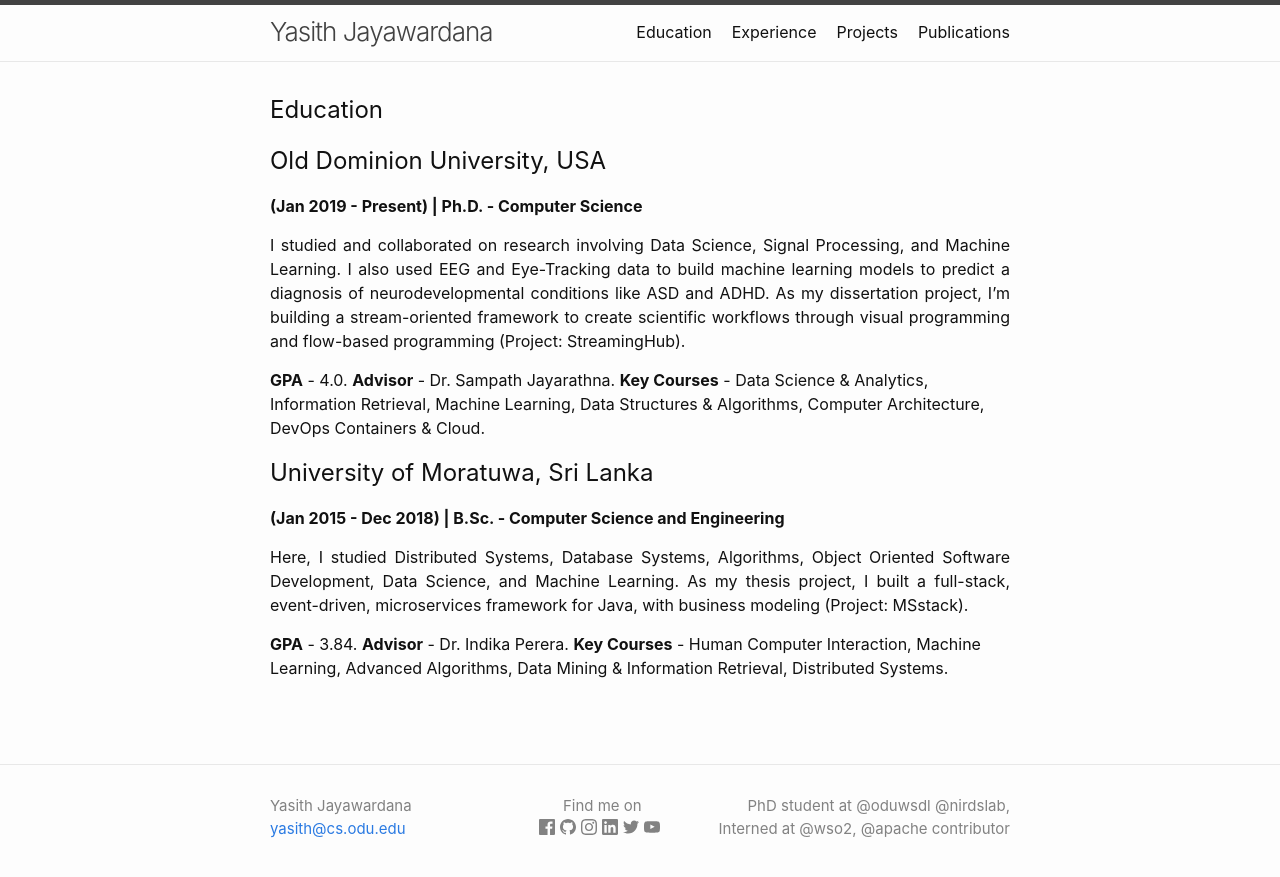
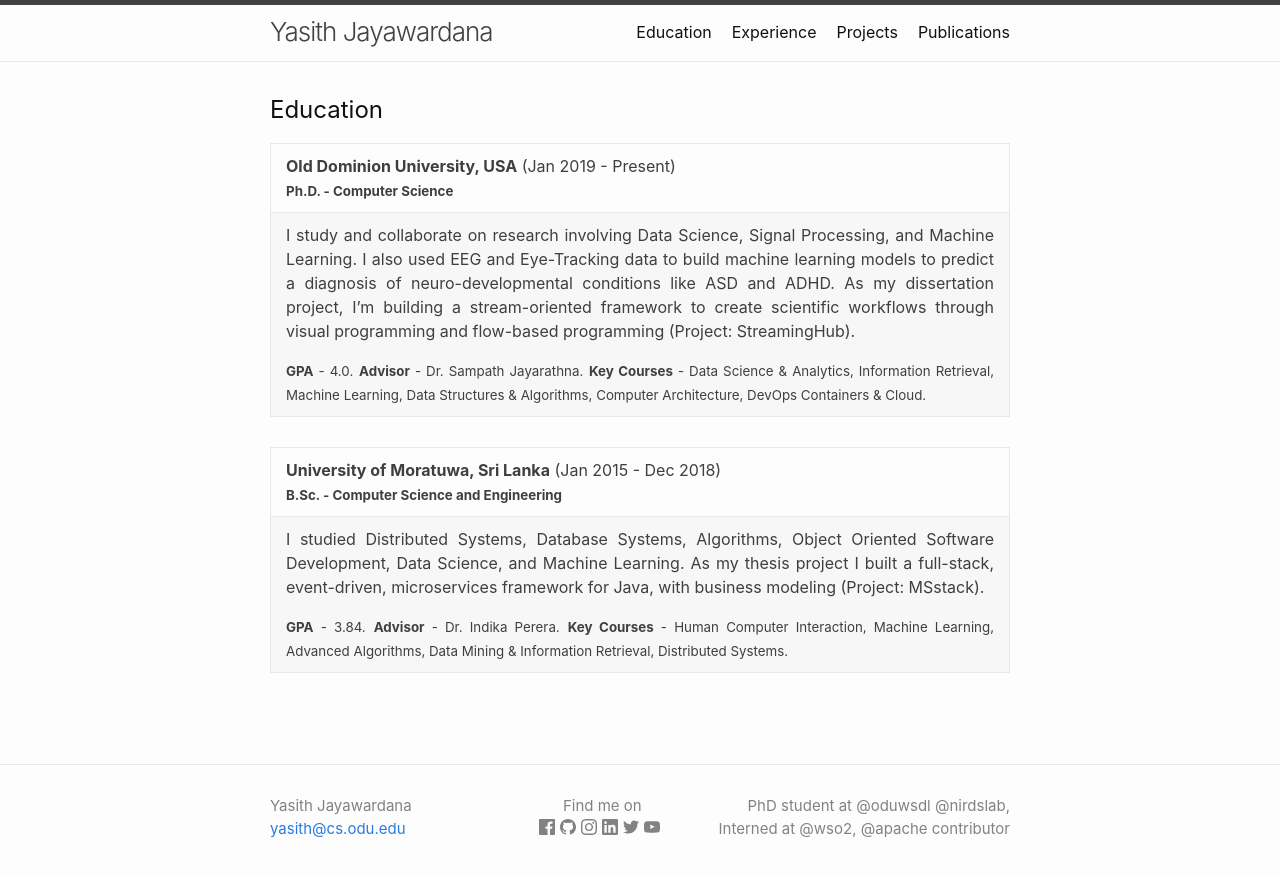
Before and after one commit to yasithdev/yasithdev.github.io, a Jekyll site: the page built from src/education.md, in a window 1280 px wide. Shown: the top 877 px of the page. Built offline with Jekyll 4.4.1, drawn with Linux system fonts in a browser that asks for light colours.

Commit message:
update descriptions and layouts

```diff
--- a/src/_data/education.yml
+++ b/src/_data/education.yml
@@ -3,8 +3,8 @@
   major: Computer Science
   term: Jan 2019 - Present
   description: |-
-    I studied and collaborated on research involving Data Science, Signal Processing, and Machine Learning.
-    I also used EEG and Eye-Tracking data to build machine learning models to predict a diagnosis of neurodevelopmental conditions like ASD and ADHD.
+    I study and collaborate on research involving Data Science, Signal Processing, and Machine Learning.
+    I also used EEG and Eye-Tracking data to build machine learning models to predict a diagnosis of neuro-developmental conditions like ASD and ADHD.
     As my dissertation project, I'm building a stream-oriented framework to create scientific workflows through visual programming and flow-based programming (Project:&nbsp;StreamingHub).
   extra:
     - key: GPA
@@ -19,8 +19,8 @@
   major: Computer Science and Engineering
   term: Jan 2015 - Dec 2018
   description: |-
-    Here, I studied Distributed Systems, Database Systems, Algorithms, Object Oriented Software Development, Data Science, and Machine Learning.
-    As my thesis project, I built a full-stack, event-driven, microservices framework for Java, with business modeling (Project:&nbsp;MSstack).
+    I studied Distributed Systems, Database Systems, Algorithms, Object Oriented Software Development, Data Science, and Machine Learning.
+    As my thesis project I built a full-stack, event-driven, microservices framework for Java, with business modeling (Project:&nbsp;MSstack).
   extra:
     - key: GPA
       value: 3.84
--- a/src/_data/projects.yml
+++ b/src/_data/projects.yml
@@ -77,9 +77,9 @@
     - Angular
     - Spring Boot
     - PostgreSQL
-    - OpenID Connect
+    - OpenID-Connect
     - OAuth2
-    - BitBucket Pipelines
+    - BitBucket
     - HTML
     - JS
     - CSS
--- a/src/_data/work.yml
+++ b/src/_data/work.yml
@@ -3,7 +3,7 @@
   term: Jan 2019 - Present
   description: |-
     I collaborated with Indiana University-Purdue University Columbus (IUPUC) to predict a diagnosis of ASD from EEG data (Project:&nbsp;ASDetection).
-    I also collaborated with University of California, San Diego (UCSD) to build webcam-based eye tracking models (Project:&nbsp;MGaze).
+    I also collaborate with University of California, San Diego (UCSD) to build webcam-based eye tracking models (Project:&nbsp;MGaze).
     I also built models to estimate the rate of change of the academic web using archived copies of web pages (Project:&nbsp;HACS).
 
     I was also a Teaching Assistant for the following courses.
@@ -27,6 +27,6 @@
 
 - affiliation: WSO2 Lanka (Pvt) Ltd, Sri Lanka
   designation: Intern Software Developer
-  term: 2017
+  term: Jul 2017 - Dec 2017
   description: |-
     I developed a semantic knowledge base to automate question answering in WSO2 Support portal (Project:&nbsp;Semantic-KB).
--- a/src/education.md
+++ b/src/education.md
@@ -3,14 +3,24 @@ layout: default
 title: Education
 ---
 {% for education in site.data.education %}
-## {{ education.name }}
-**({{ education.term }}) | {{ education.degree }} - {{ education.major }}**
+<table><tbody>
 
-{: style="text-align: justify" }
+<tr class="header"><td>
+<strong>{{ education.name }}</strong>
+<span>({{ education.term }})</span>
+<br/>
+<small><strong>{{ education.degree }} - {{ education.major }}</strong></small>
+</td></tr>
+
+<tr><td style="text-align: justify">
+
 {{ education.description | markdownify }}
 
 {%- for extra in education.extra -%}
-**{{ extra.key }}** - {{ extra.value }}.
+<small><strong>{{ extra.key }}</strong> - {{ extra.value }}.</small>
 {% endfor %}
 
+</td></tr>
+
+</tbody></table>
 {% endfor %}
```
Also changed, not shown: src/projects.md (+14 -3 lines), src/work.md (+11 -3 lines).
